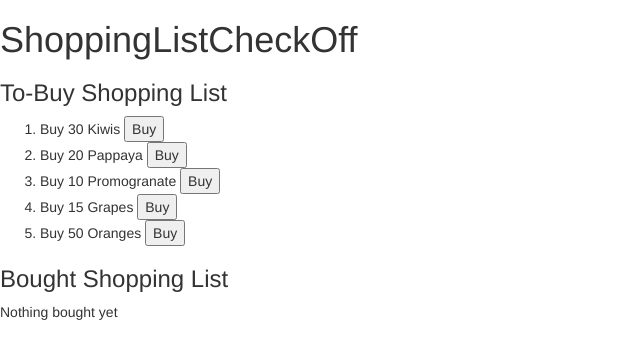
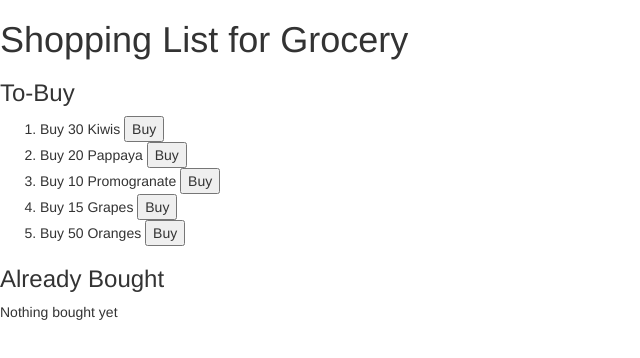
Before and after one commit to muhammedazheruddin/mod2-solution, a plain HTML site: page index.html in a window 1280 px wide. Shown: the whole page, without its empty margins (0-640 px from the left). Drawn offline with Linux system fonts and the light colour scheme.

Commit message:
Module 2 Solution

```diff
--- a/index.html
+++ b/index.html
@@ -9,12 +9,12 @@
     <title>Shopping List for Grocery</title>
   </head>
   <body>
-    <h1>ShoppingListCheckOff</h1>
+    <h1>Shopping List for Grocery</h1>
 
     <div ng-controller='ShoppingController as masterList'>
 
       <div ng-controller='ToBuyShoppingController as list'>
-        <h3>To-Buy Shopping List</h3>
+        <h3>To-Buy</h3>
         <!-- <input type="text" ng-model="list.itemName" placeholder="item name">
         <input type="text" ng-model="list.itemQuantity" placeholder="quantity">
         <button ng-click="list.addItem();">Add Item</button> -->
@@ -28,7 +28,7 @@
       </div>
 
       <div ng-controller='AlreadyBoughtShoppingController as list'>
-        <h3>Bought Shopping List</h3>
+        <h3>Already Bought</h3>
         <!--<input type="text" ng-model="list.itemName" placeholder="item name">
         <input type="text" ng-model="list.itemQuantity" placeholder="quantity">
         <button ng-click="list.addItem();">Add Item</button>-->
```
